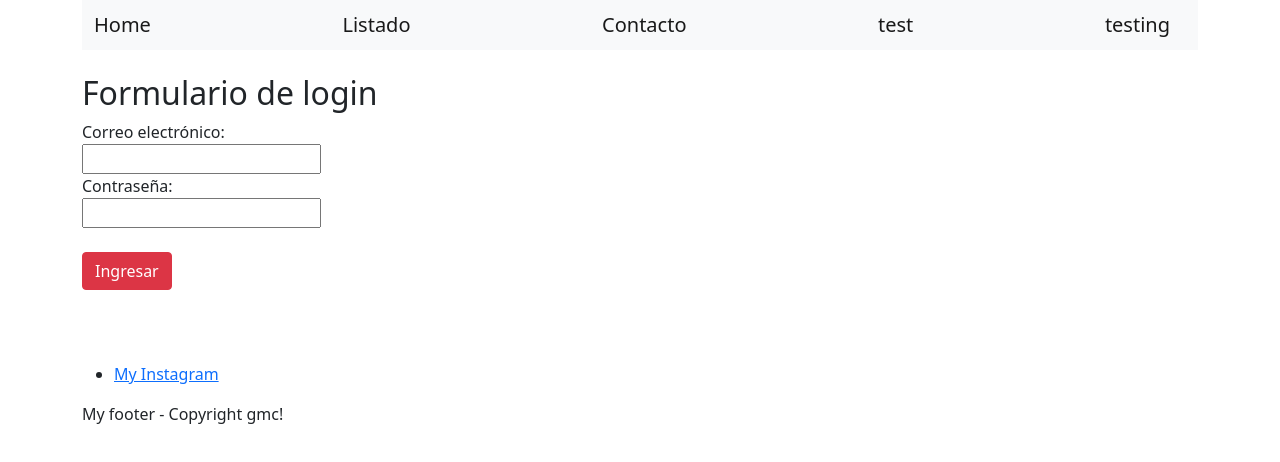
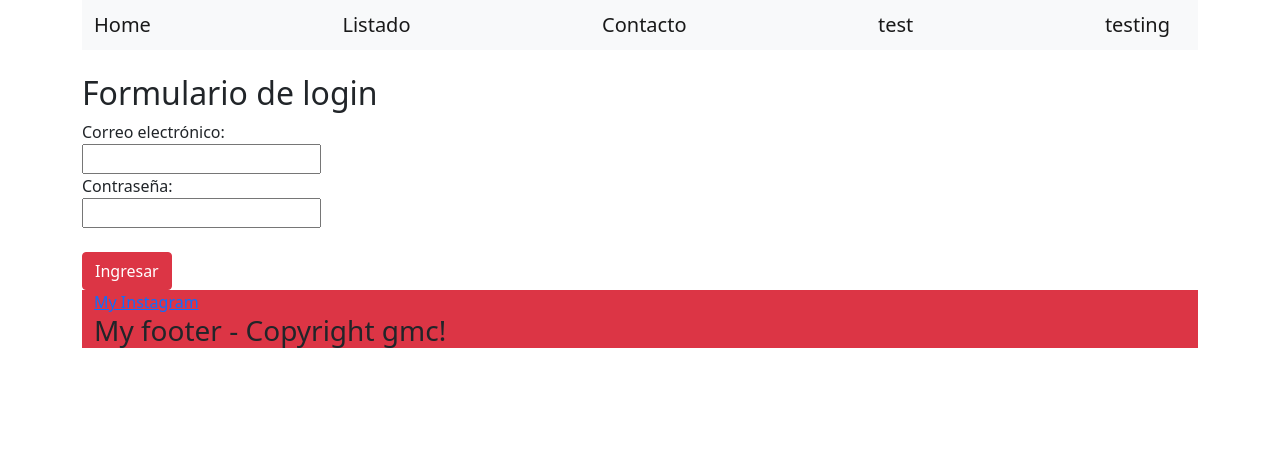
Before and after one commit to gustavocaradonna/alkemy.peliculas.react, a React (Create React App) app: page / in a window 1280 px wide. Shown: the top 462 px of the page. Built offline with nearby package versions, Linux system fonts and the light colour scheme.

Commit message:
corrijo footer y ajusto diseño general

```diff
--- a/src/App.js
+++ b/src/App.js
@@ -16,16 +16,15 @@ function App() {
   return (
     <>
       <Header />
-
       <div className="container">
         <Routes>
           <Route path="/" element={<Login />} />
           <Route path="/listado" element={<Listado />} />
           <Route path="/detalle" element={<Detalle />} />
         </Routes>
+
+        <Footer />
       </div>
-
-      <Footer />
     </>
   );
 }
--- a/src/components/Footer.js
+++ b/src/components/Footer.js
@@ -1,20 +1,15 @@
 export function Footer() {
   return (
-    <footer className="container">
-      <br />
-      <br />
-      <br />
-      <nav>
-        <ul>
-          <li>
-            <a href="https://instagram.com" rel="noopener noreferrer">
-              My Instagram
-            </a>
-          </li>
-        </ul>
-      </nav>
+    <footer>
+      <div className="container bg-danger   ">
+        <nav className="justify-content-center row align">
+          <a href="https://instagram.com" rel="noopener noreferrer">
+            My Instagram
+          </a>
+        </nav>
 
-      <p>My footer - Copyright gmc!</p>
+        <h3>My footer - Copyright gmc!</h3>
+      </div>
     </footer>
   );
 }
--- a/src/components/Listado.js
+++ b/src/components/Listado.js
@@ -31,9 +31,7 @@ export function Listado() {
     <>
       {!token && <Navigate to={"/"} />}
       <div className="container">
-        <h1 className="bg-success justify-content-center row align">
-          NetFlix!
-        </h1>
+        <h1 className="bg-danger justify-content-center row align">NetFlix!</h1>
       </div>
       {/* {estructura base} */}
       <div className="row">
```
